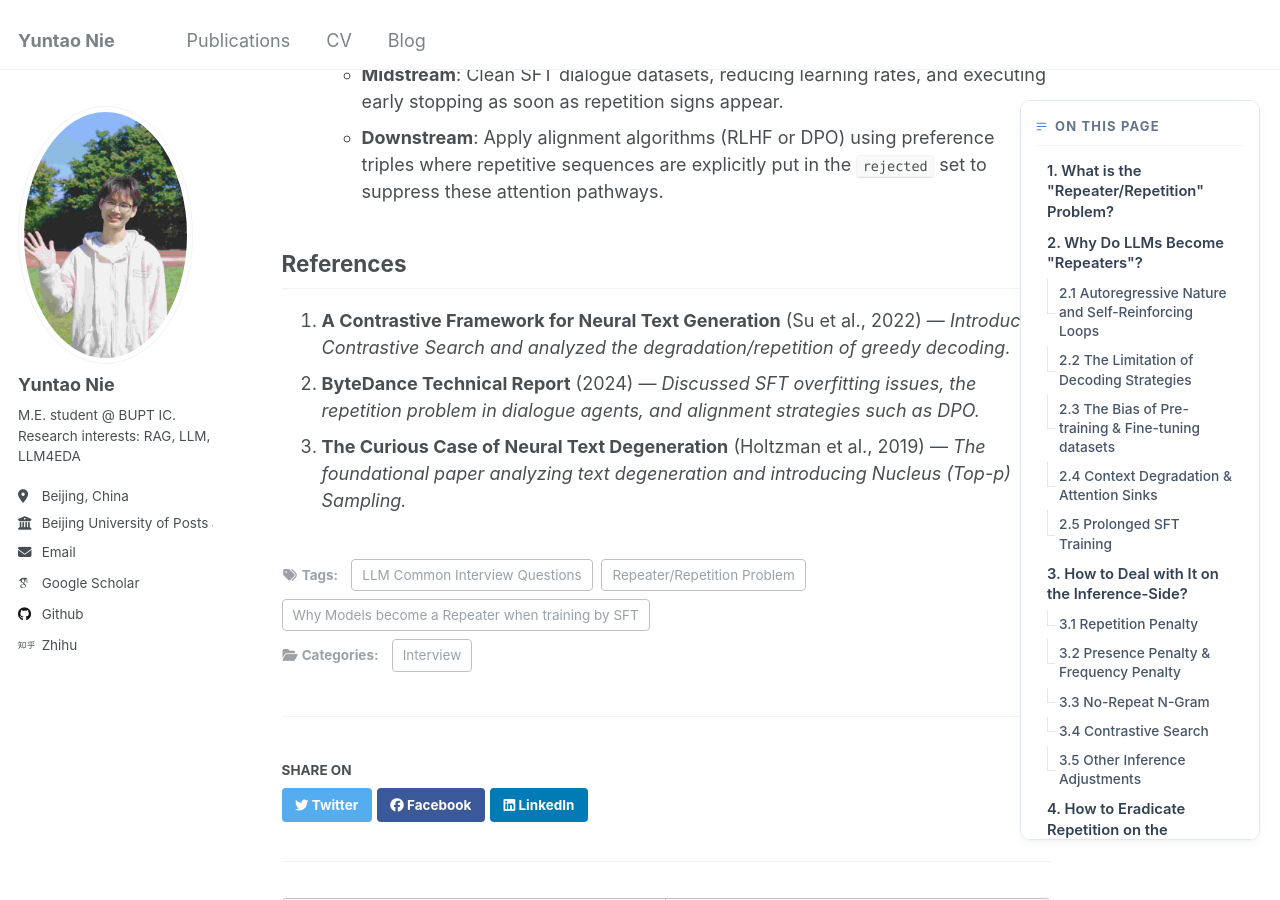
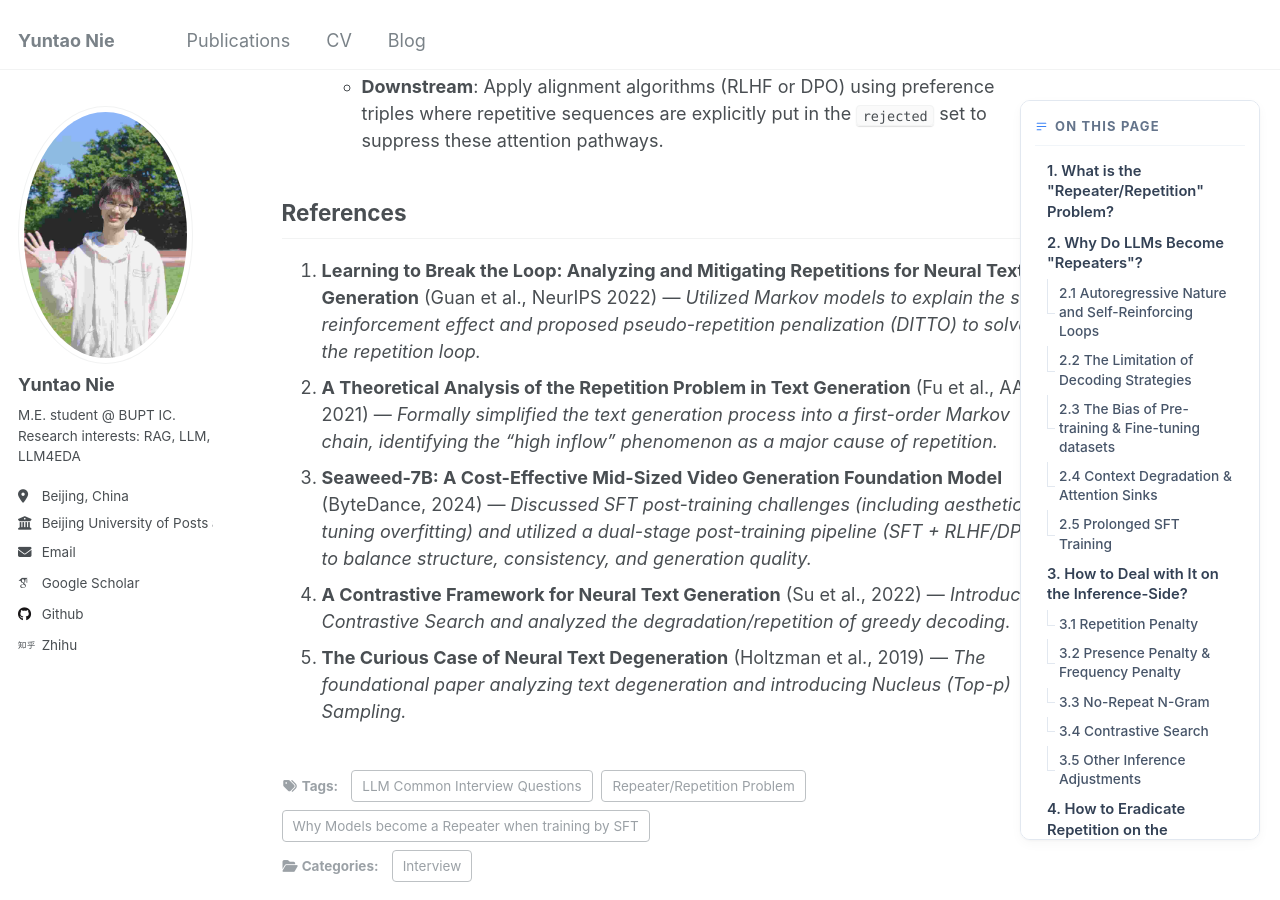
Before and after one commit to 1571859588/1571859588.github.io, a Jekyll site: the page built from _posts/2026-05-24-llm-interview-repeater-en.md, in a window 1280 px wide and 900 px high, scrolled down 6380 px. Built offline with Jekyll 4.4.1, drawn with Linux system fonts in a browser that asks for light colours; some web fonts are replaced; some of the changed text lies outside the part shown.

Commit message:
docs: add verified academic references to English LLM repeater blog

```diff
--- a/_posts/2026-05-24-llm-interview-repeater-en.md
+++ b/_posts/2026-05-24-llm-interview-repeater-en.md
@@ -28,8 +28,9 @@ To address this question, we must analyze it from the perspective of both the un
 ### 2.1 Autoregressive Nature and Self-Reinforcing Loops
 
 Large Language Models (LLMs) typically adopt a decoder-only architecture, meaning that each generated token is conditioned on the probability distribution of all previously generated tokens:
-$$P(x_t \mid x_{<t})$$
-
+$$
+P(x_t \mid x_{<t})
+$$
 Due to the nature of the self-attention mechanism, a newly generated token will establish a strong correlation with historically repeated tokens. This significantly amplifies the attention weights of identical words, forming a positive feedback loop. Ultimately, the probability space becomes severely compressed, forcing the model to predict the same tokens repeatedly.
 
 ### 2.2 The Limitation of Decoding Strategies
@@ -156,6 +157,8 @@ Here is a highly structured, professional answer outline to impress them:
 
 ## References
 
-1. **A Contrastive Framework for Neural Text Generation** (Su et al., 2022) — *Introduced Contrastive Search and analyzed the degradation/repetition of greedy decoding.*
-2. **ByteDance Technical Report** (2024) — *Discussed SFT overfitting issues, the repetition problem in dialogue agents, and alignment strategies such as DPO.*
-3. **The Curious Case of Neural Text Degeneration** (Holtzman et al., 2019) — *The foundational paper analyzing text degeneration and introducing Nucleus (Top-p) Sampling.*
+1. **Learning to Break the Loop: Analyzing and Mitigating Repetitions for Neural Text Generation** (Guan et al., NeurIPS 2022) — *Utilized Markov models to explain the self-reinforcement effect and proposed pseudo-repetition penalization (DITTO) to solve the repetition loop.*
+2. **A Theoretical Analysis of the Repetition Problem in Text Generation** (Fu et al., AAAI 2021) — *Formally simplified the text generation process into a first-order Markov chain, identifying the "high inflow" phenomenon as a major cause of repetition.*
+3. **Seaweed-7B: A Cost-Effective Mid-Sized Video Generation Foundation Model** (ByteDance, 2024) — *Discussed SFT post-training challenges (including aesthetic tuning overfitting) and utilized a dual-stage post-training pipeline (SFT + RLHF/DPO) to balance structure, consistency, and generation quality.*
+4. **A Contrastive Framework for Neural Text Generation** (Su et al., 2022) — *Introduced Contrastive Search and analyzed the degradation/repetition of greedy decoding.*
+5. **The Curious Case of Neural Text Degeneration** (Holtzman et al., 2019) — *The foundational paper analyzing text degeneration and introducing Nucleus (Top-p) Sampling.*
```
Also changed, not shown: PROGRESS.md (+2 -0 lines).
